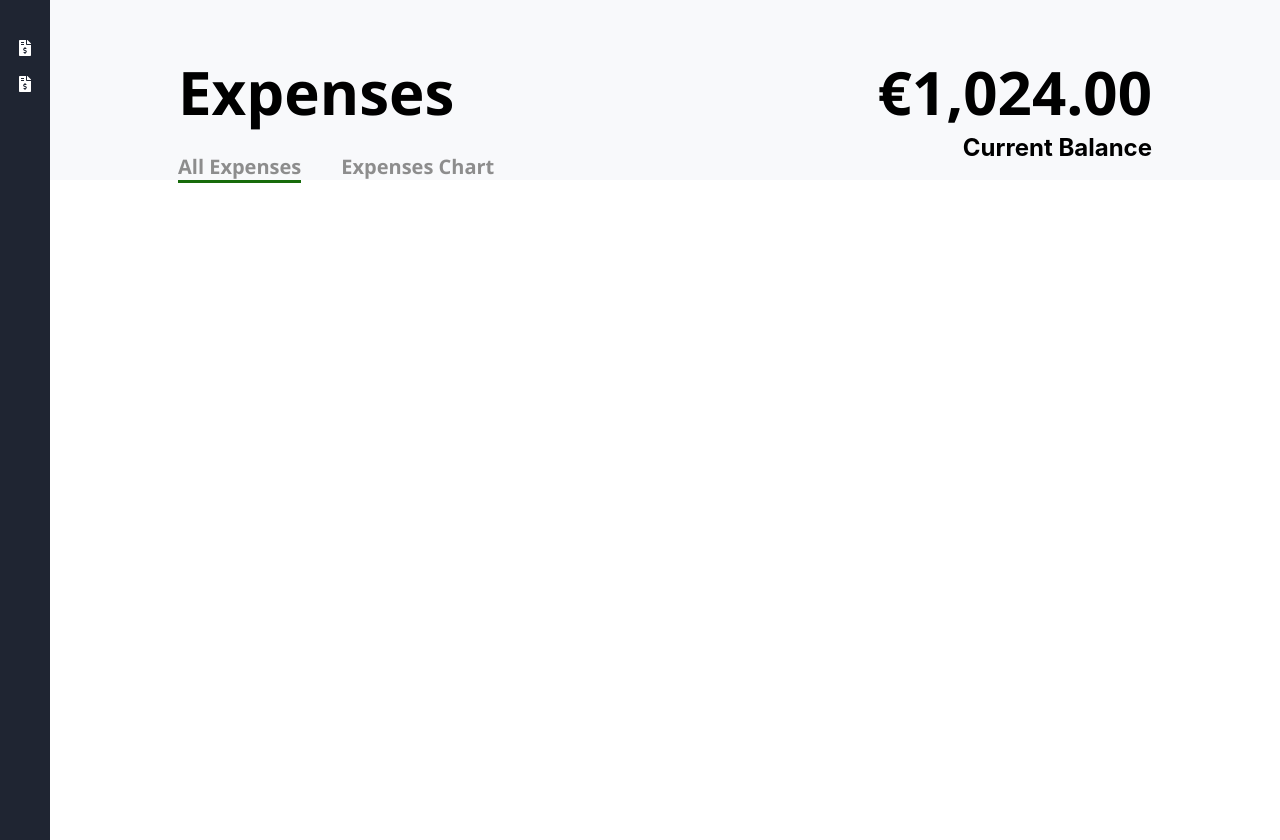
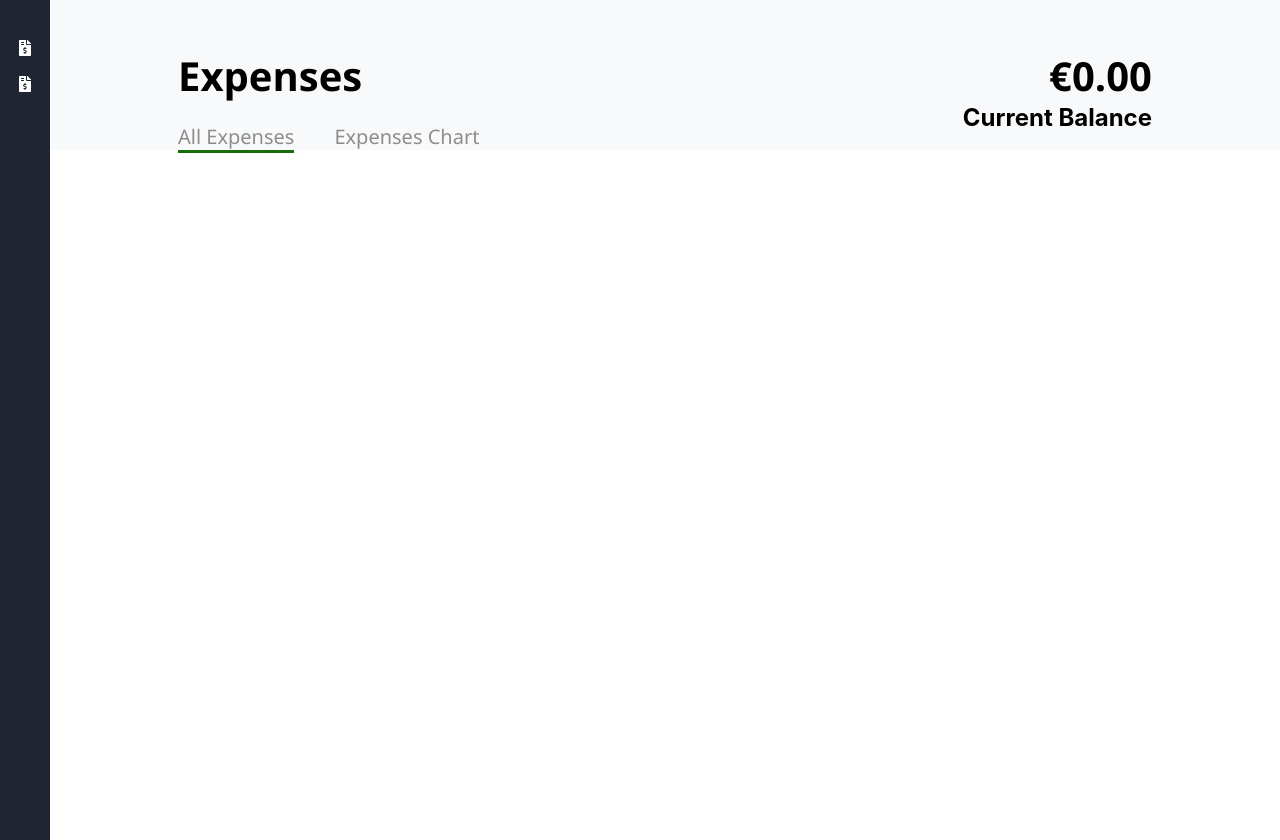
Before and after one commit to VCarlosJP/Expenses-Dashboard-ReactJS, a React (Create React App) app: page / in a window 1280 px wide. Built offline with nearby package versions, Linux system fonts and the light colour scheme.

Commit message:
change on operationsHeader props

```diff
--- a/src/App.js
+++ b/src/App.js
@@ -15,7 +15,7 @@ function App() {
           <MainNav />
         </div>
         <div className="operations">
-          <OperationsHeader />
+          <OperationsHeader operations balance={240} />
         </div>
       </BrowserRouter>
     </div>
--- a/src/components/MainContent/operationsHeader.js
+++ b/src/components/MainContent/operationsHeader.js
@@ -1,7 +1,7 @@
 import React from "react";
 import styles from "../../styles/operationsHeader.scss";
 
-function OperationsHeader(operation, subOperations, balance) {
+function OperationsHeader({operations}, {balance = '0.00'}) {
   return (
     <div className="operations-container">
       <div className="operations">
@@ -18,7 +18,7 @@ function OperationsHeader(operation, subOperations, balance) {
         </div>
       </div>
       <div className="balance">
-        <h1>€1,024.00</h1>
+        <h1>€{balance}</h1>
         <h2>Current Balance</h2>
       </div>
     </div>
--- a/src/components/MainNav/MainNav.js
+++ b/src/components/MainNav/MainNav.js
@@ -5,7 +5,6 @@ import { FontAwesomeIcon } from '@fortawesome/react-fontawesome'
 import { faFileInvoiceDollar } from '@fortawesome/free-solid-svg-icons'
 
 function MainNav(){
-    console.log(styles);
     return(
         <div className='main-nav-container'>
             <FontAwesomeIcon className='icon' icon={faFileInvoiceDollar} size="1x"/>
--- a/src/styles/operationsHeader.scss
+++ b/src/styles/operationsHeader.scss
@@ -13,7 +13,7 @@ li {
   grid-template-columns: auto auto;
   grid-template-areas: "operations balance";
 
-  height: 180px;
+  height: 150px;
   align-content: end;
   justify-content: space-between;
   background: #f8f9fb;
@@ -27,7 +27,7 @@ li {
 }
 
 .operations > h1 {
-  font-size: 60px;
+  font-size: 40px;
   font-family: "Segoe UI", Tahoma, Geneva, Verdana, sans-serif;
   padding-bottom: 20px;
 }
@@ -42,7 +42,7 @@ li {
 .sub-operations li {
   margin-right: 40px;
   display: inline;
-  font-weight: 600;
+  font-weight: 400;
   cursor: pointer;
 }
 
@@ -56,6 +56,6 @@ li {
 }
 
 .balance > h1 {
-  font-size: 60px;
+  font-size: 40px;
   font-family: "Segoe UI", Tahoma, Geneva, Verdana, sans-serif;
 }
```
